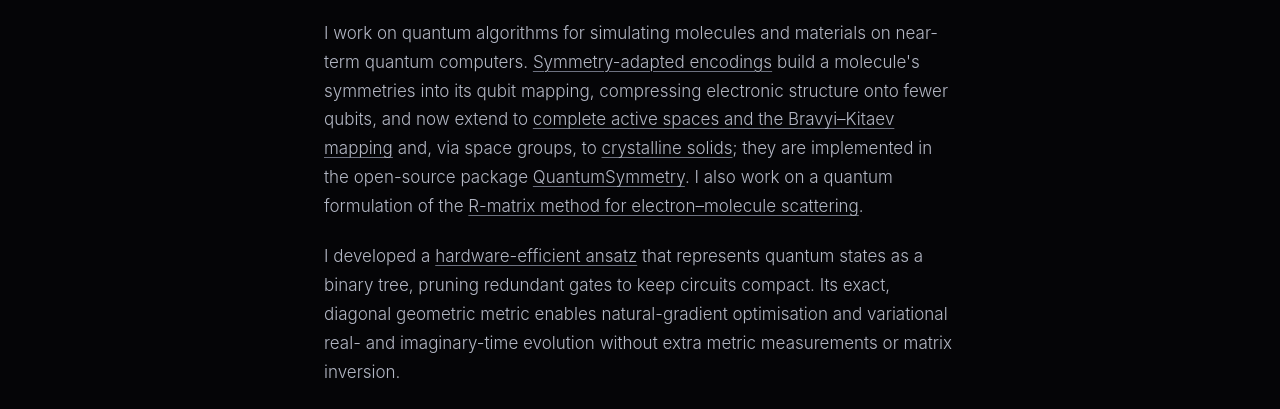
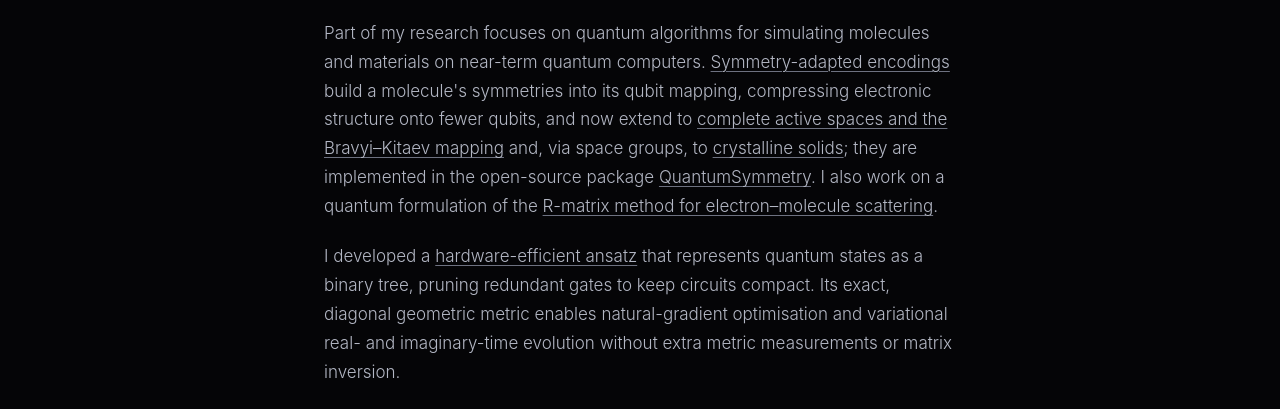
Before and after one commit to dariopicozzi/dariopicozzi.github.io, an Astro site: page /research in a window 1280 px wide. Shown: the part 322-731 px from the top of the page. Built offline with nearby package versions, Linux system fonts and the light colour scheme; Astro itself is replaced by a stand-in of ours.

Commit message:
Clarify quantum algorithms as one strand of research

```diff
--- a/src/pages/research.astro
+++ b/src/pages/research.astro
@@ -93,7 +93,7 @@ const simulationFigures = [{
       <section class="research-area" id="quantum-computing">
         <h2>Quantum algorithms and quantum circuits</h2>
         <p>
-          I work on quantum algorithms for simulating molecules and materials on near-term
+          Part of my research focuses on quantum algorithms for simulating molecules and materials on near-term
           quantum computers. <a href="https://iopscience.iop.org/article/10.1088/2058-9565/acd86c">Symmetry-adapted
           encodings</a> build a molecule's symmetries into its qubit mapping, compressing
           electronic structure onto fewer qubits, and now extend
```
